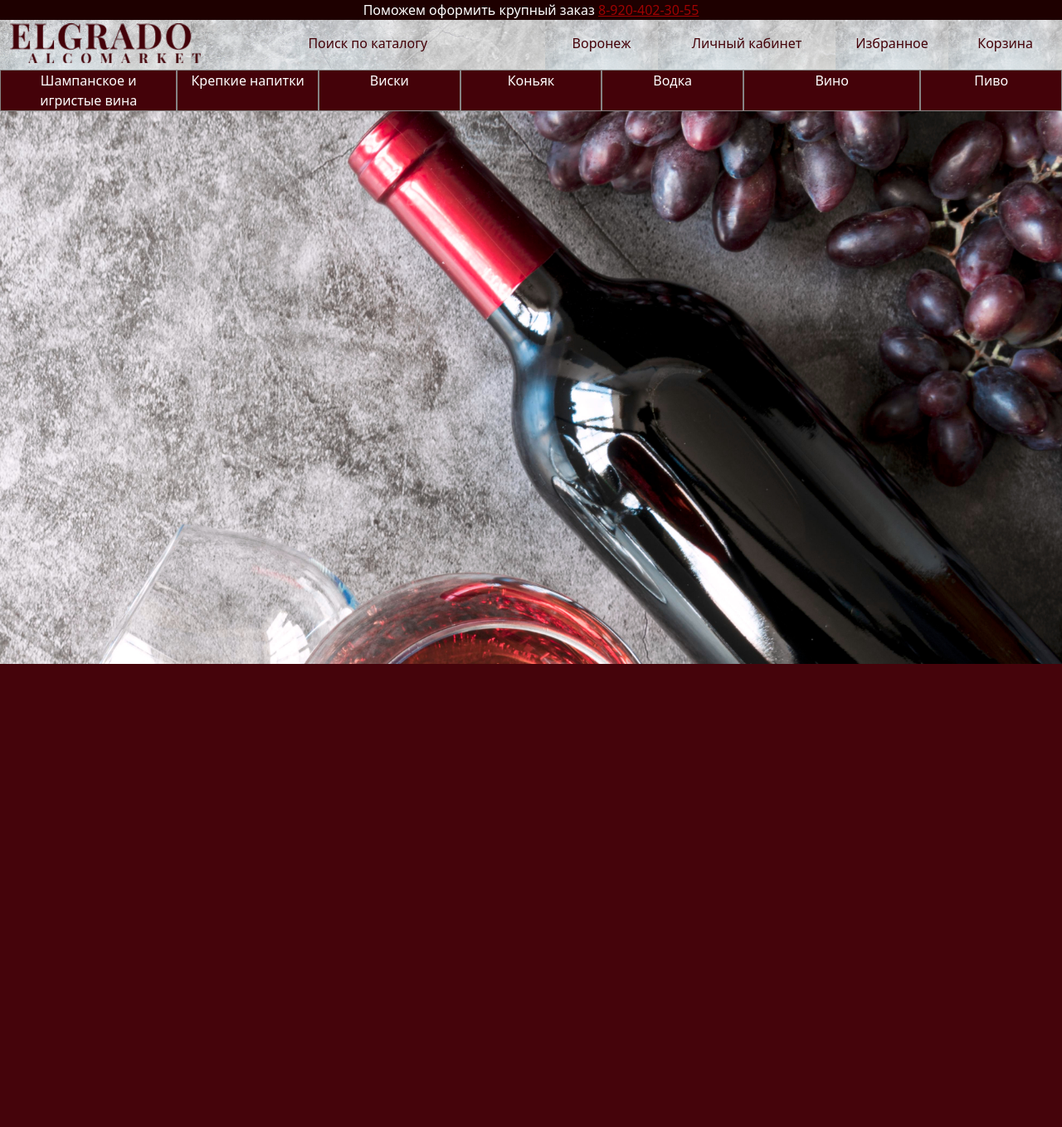
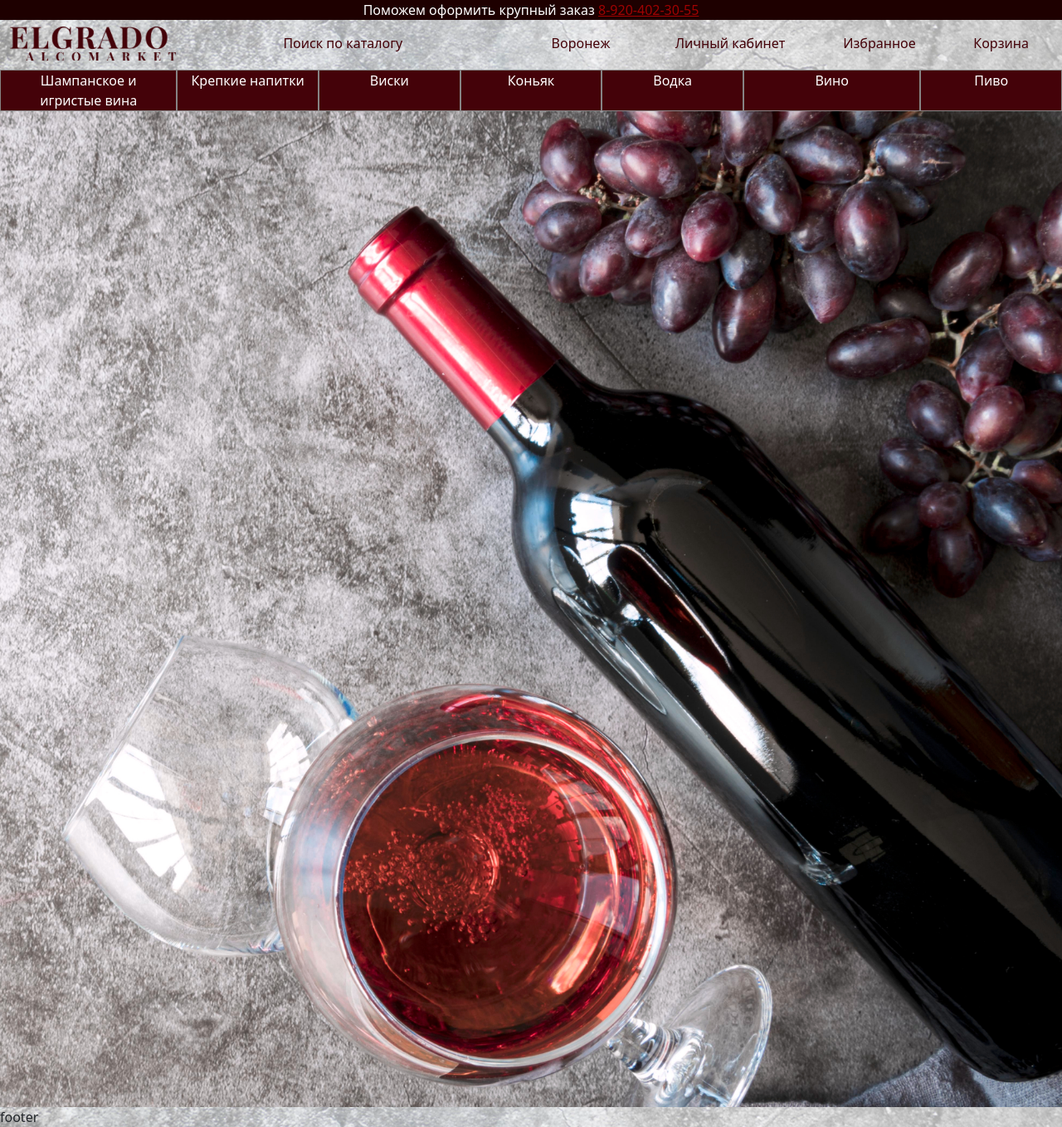
Before and after one commit to icedevil777/alcohol_catalog, a Django app: page / in a window 1280 px wide. Shown: the whole page at 83% size. Before the commit the page ends 800 px from the top, so only its background shows below. Run offline with Django 4.2, Linux system fonts and the light colour scheme.

Commit message:
Дизайн v1.1 sections

```diff
--- a/catalog/app/static/app/css/main.css
+++ b/catalog/app/static/app/css/main.css
@@ -4,8 +4,9 @@
 
 }
 
-body {
+section {
     background: url(../images/wine.jpg) no-repeat;
+    height: 1200px;
     background-size: cover;
 }
 
@@ -17,17 +18,23 @@ body {
 
 #top_phone {
     color: #9f0202;
+    flex: none;
 }
 
 
 #logo{
-    width: 230px;
-    position: relative;
+    width: 200px;
+
+}
+
+.second-head-row {
+    background: url(../images/second_head.png);
+    background-size: cover;
+
 }
 
 .second-head-col {
-    background: url(../images/second_head.png);
-    background-size: cover;
+
 
     color: #440209;
     height: 60px;
@@ -51,3 +58,9 @@ body {
     height: 400px;
 
 }
+
+footer {
+    background: url(../images/second_head.png);
+    background-size: cover;
+
+}
--- a/catalog/app/templates/app/home.html
+++ b/catalog/app/templates/app/home.html
@@ -11,6 +11,7 @@
     <script src="https://cdn.jsdelivr.net/npm/swiper@8/swiper-bundle.min.js"></script>
 </head>
 <body>
+<header>
     <div class="container-fluid">
         <div class="row top-head">
             <div class="col center">
@@ -20,9 +21,9 @@
     </div>
 
     <div class="container-fluid text-center overflow-hidden">
-    <div class="row second-head align-items-center">
-        <div id='logo' class="col-sm-6 col-md-4 col-lg-3 pt-1 second-head-col" >
-            <img id="logo" src="{% static 'app/images/logo.png' %}" alt="Elgrado">
+        <div class="row second-head align-items-center second-head-row justify-content-center">
+            <div id='logo' class="col-sm-12 col-md-4 col-lg-3 second-head-col pt-2">
+                <img id="logo" class="d-inline-block" src="{% static 'app/images/logo.png' %}" alt="Elgrado">
             </div>
             <div class="col-sm-6 col-md-4 col-lg-4 pt-3 second-head-col">
                 <a>Поиск по каталогу</a>
@@ -68,10 +69,14 @@
             </div>
         </div>
     </div>
+</header>
+<section>
 
+</section>
 
-
-
+<footer>
+    <a>footer</a>
+</footer>
 <script src="https://cdn.jsdelivr.net/npm/bootstrap@5.3.0-alpha1/dist/js/bootstrap.bundle.min.js" integrity="sha384-w76AqPfDkMBDXo30jS1Sgez6pr3x5MlQ1ZAGC+nuZB+EYdgRZgiwxhTBTkF7CXvN" crossorigin="anonymous"></script>
 </body>
 </html>
```
Lines whose indentation alone changed are shown as unchanged.
